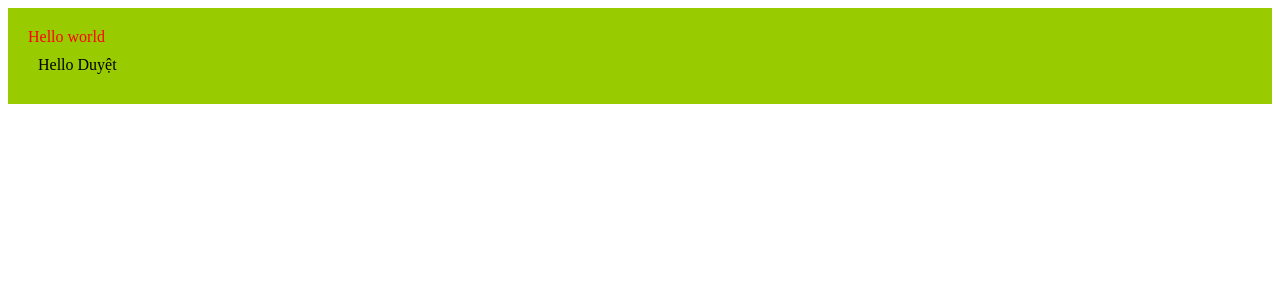
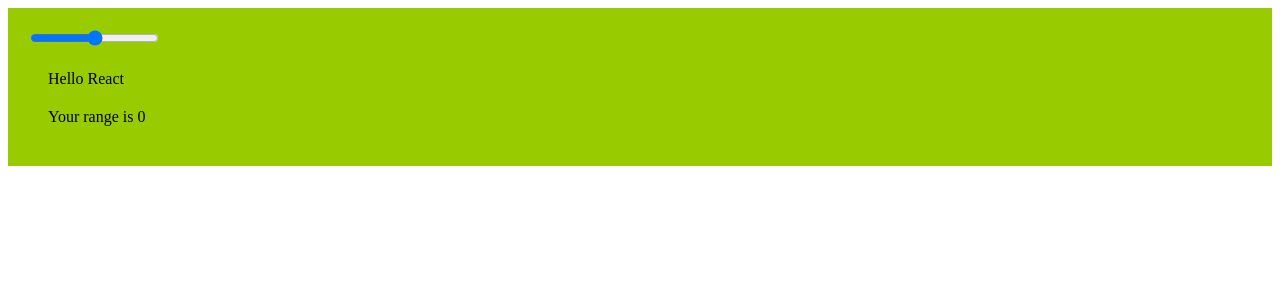
Before and after one commit to quangtv92/react-demo, a React app: page / in a window 1280 px wide. Shown: the top 300 px of the page. Built offline with nearby package versions, Linux system fonts and the light colour scheme.

Commit message:
use state

```diff
--- a/src/app/views/app.jsx
+++ b/src/app/views/app.jsx
@@ -15,13 +15,29 @@ const Index = () => {
 
 
 class App extends React.Component {
+  constructor(props) {
+    super(props)
+
+    this.state = {
+      name: 'React',
+      range: 0
+    }
+  }
+
+  onChange(e) {
+    this.setState({ range: e.target.value })
+  }
+
   render() {
-    let props = this.props;
 
     return (
-      <div className={ styles.title } {...props}>
-        <span>Hello world</span>
-        <Message name='Duyệt' />
+      <div >
+
+        <input type='range' name='Fragments' onChange={ this.onChange.bind(this) } />
+        <Message
+          name={ this.state.name }
+          range={ this.state.range }
+        />
       </div>
     )
   }
--- a/src/app/views/messenge/hello.jsx
+++ b/src/app/views/messenge/hello.jsx
@@ -1,4 +1,4 @@
-import React, { PropTypes, Component } from 'react'
+import React, { Component, Fragments, PropTypes  } from 'react'
 
 //Stateful component
 
@@ -12,12 +12,16 @@ import React, { PropTypes, Component } from 'react'
 
 //Stateless component
 
-// Đoạn này Message được truyền vào 1 props. ở đây ta chỉ cần name nên sẽ lấy mình name
+// props are input variable, we need destruct the name on props
 const Message = ({
-  name
+  name,
+  range
 }) => {
   return (
-    <div>Hello { name }</div>
+    <div>
+      <div>Hello { name }</div>
+      <div>Your range is { range }</div>
+    </div>
   )
 }
 
--- a/src/app/views/style.css
+++ b/src/app/views/style.css
@@ -1,6 +1,3 @@
-.title span {
-  color: red;
-}
 div {
   background-color:#99cc00;
   padding:10px;
```
